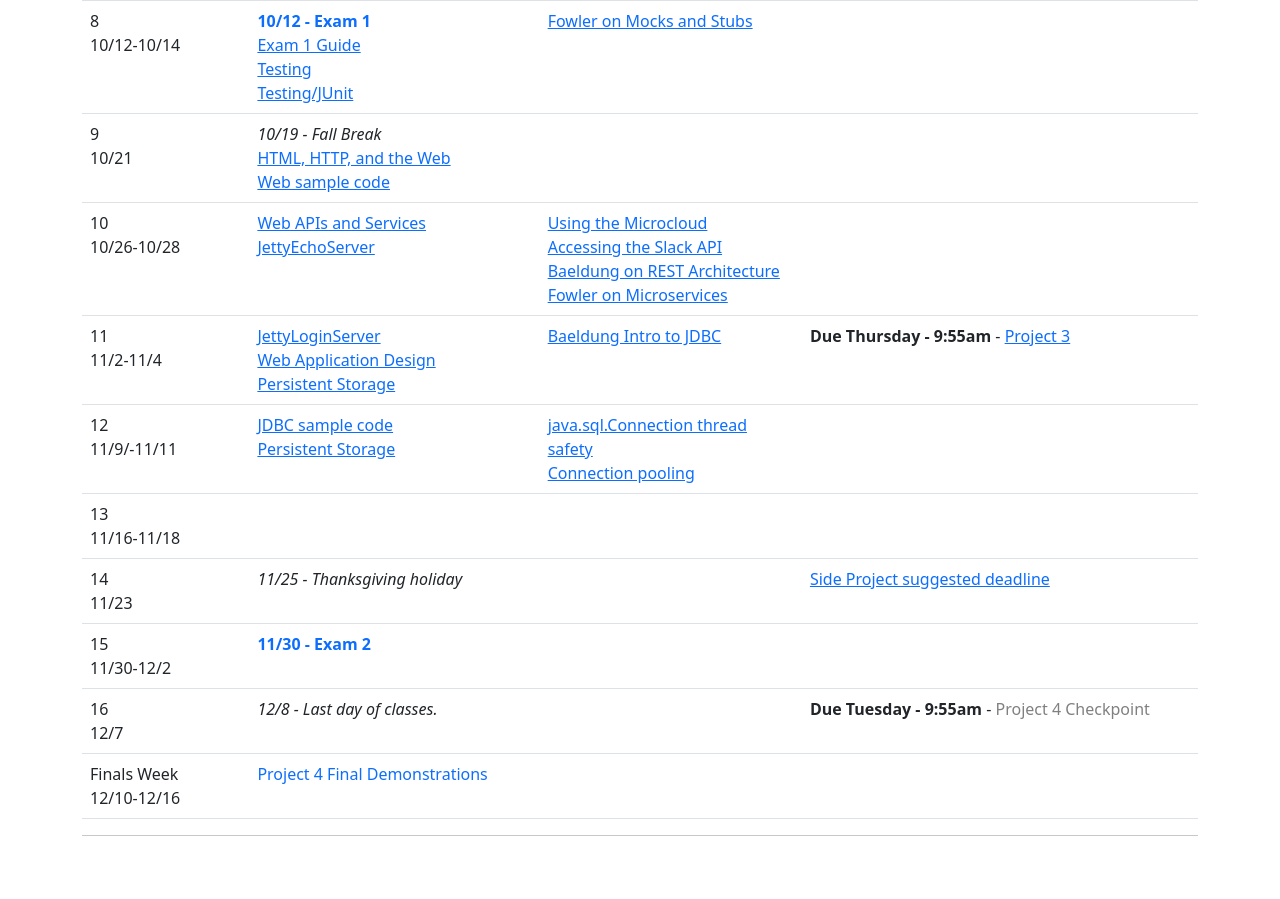
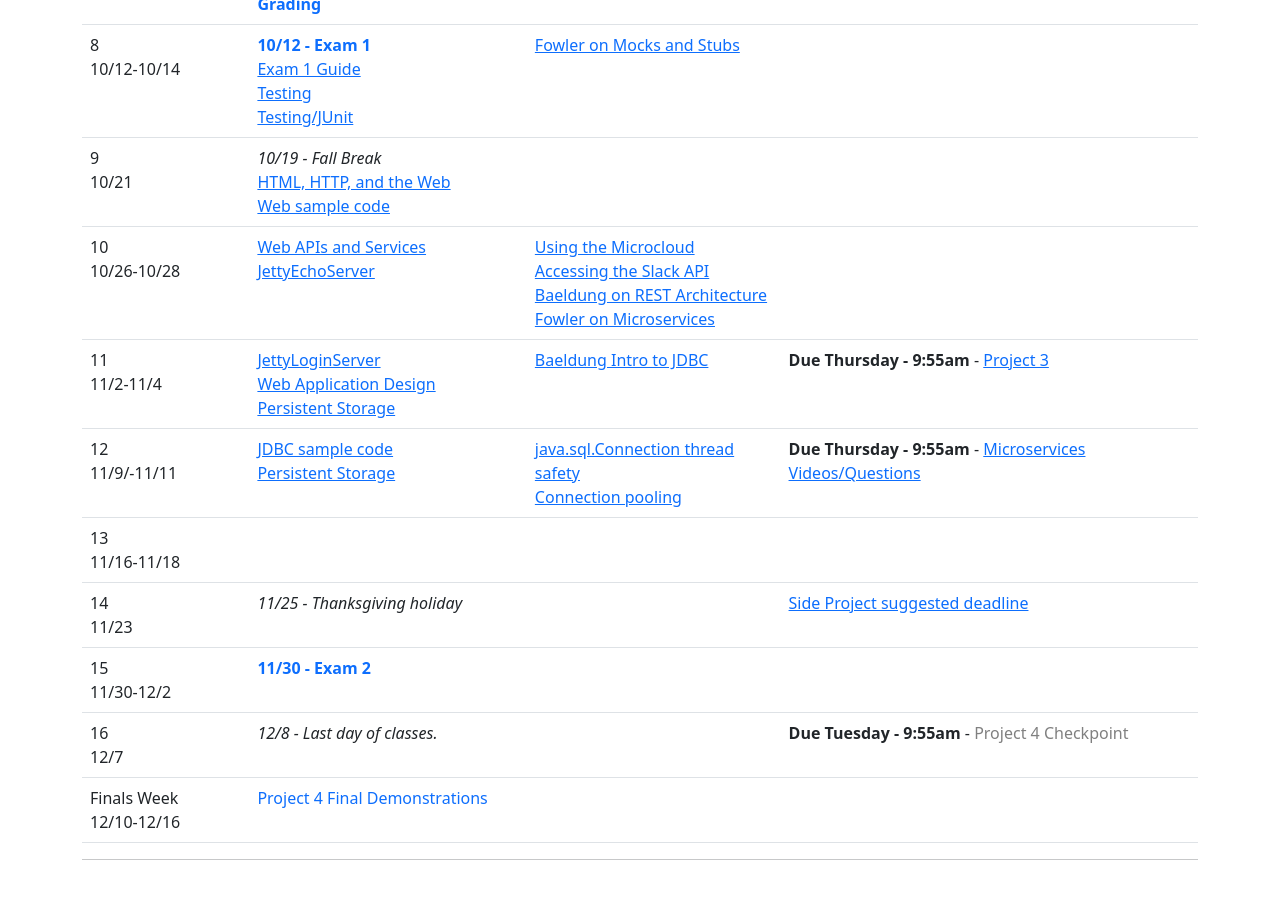
Before and after one commit to CS601-F21/cs601-f21, a Jekyll site: the page built from schedule.html, in a window 1280 px wide and 900 px high, scrolled down 1083 px. Built offline with Jekyll 4.4.1, drawn with Linux system fonts in a browser that asks for light colours; before the commit the page ends 1959 px from its top, so only the background shows below that.

Commit message:
adding microservices exercise"

```diff
--- a/schedule.html
+++ b/schedule.html
@@ -202,6 +202,7 @@ title: Schedule
 				<a href="https://www.baeldung.com/java-connection-pooling">Connection pooling</a><br/>
 			</td>
 			<td>
+				<strong>Due Thursday - 9:55am</strong> - <a href="https://usfca.instructure.com/courses/1601365/quizzes/2393707">Microservices Videos/Questions</a><br/>
 			</td>
 		</tr>
 		<tr>
```
